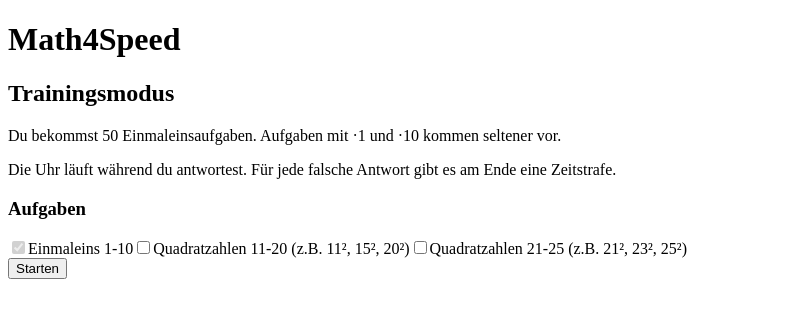
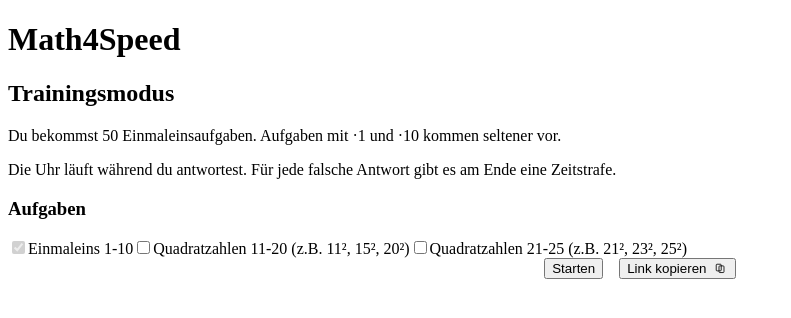
Before and after one commit to jklx/math4speed, a React (Vite) app: page /training in a window 1280 px wide. Shown: the top 318 px of the page, without its empty margins (0-791 px from the left). Built offline with nearby package versions, Linux system fonts and the light colour scheme; no server answers; the HTML template or start-up script is replaced by a standard one.

Commit message:
Copy link

```diff
--- a/src/Game.jsx
+++ b/src/Game.jsx
@@ -95,9 +95,22 @@ export default function Game({ isSinglePlayer }) {
   const [finished, setFinished] = useState(false)
   const [startTime, setStartTime] = useState(null)
   const [endTime, setEndTime] = useState(null)
+  const [toast, setToast] = useState(null)
 
   const inputRef = useRef(null)
   const countdownTimerRef = useRef(null)
+
+  useEffect(() => {
+    if (!toast) return
+    const t = setTimeout(() => setToast(null), 2000)
+    return () => clearTimeout(t)
+  }, [toast])
+
+  const copyLink = () => {
+    navigator.clipboard.writeText(window.location.href)
+      .then(() => setToast('Link kopiert!'))
+      .catch(() => setToast('Fehler beim Kopieren'))
+  }
 
   const renderCategoryDescription = (cat) => {
     if (cat === 'einmaleins') {
@@ -391,7 +404,9 @@ export default function Game({ isSinglePlayer }) {
   return (
     <div className="app">
       <Logo />
-
+      {toast && (
+        <div className="copy-toast" role="status">{toast}</div>
+      )}
 
       {!started && (
         <main className="center">
@@ -422,7 +437,16 @@ export default function Game({ isSinglePlayer }) {
                     </div>
                   )}
 
-                  <button onClick={handleStart} className="big">Starten</button>
+                  <div style={{ display: 'flex', gap: '1rem', alignItems: 'center', justifyContent: 'center' }}>
+                    <button onClick={handleStart} className="big">Starten</button>
+                    <button onClick={copyLink} className="big secondary" style={{ display: 'flex', alignItems: 'center', gap: '0.5rem' }}>
+                      Link kopieren
+                      <svg width="1em" height="1em" viewBox="0 0 24 24" fill="none" xmlns="http://www.w3.org/2000/svg" aria-hidden>
+                        <rect x="9" y="7" width="9" height="12" rx="1.5" stroke="currentColor" strokeWidth="1.5" fill="none" />
+                        <rect x="4" y="4" width="9" height="12" rx="1.5" stroke="currentColor" strokeWidth="1.5" fill="none" />
+                      </svg>
+                    </button>
+                  </div>
                 </>
               ) : (
                 // multiplayer player waiting state
```
